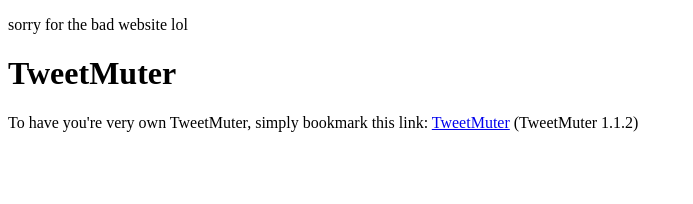
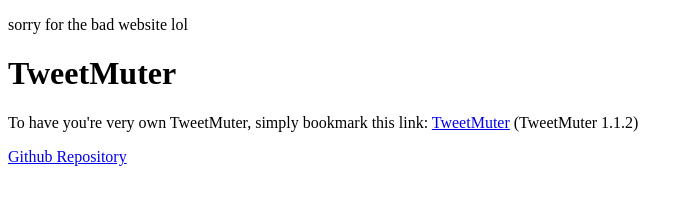
Before and after one commit to RedMikePumpkin/tweetmuter, a plain HTML site: page index.html in a window 1280 px wide. Shown: the whole page, without its empty margins (0-693 px from the left). Drawn offline with Linux system fonts and the light colour scheme.

Commit message:
Update index.html

```diff
--- a/index.html
+++ b/index.html
@@ -9,6 +9,7 @@
     <p>sorry for the bad website lol</p>
     <h1>TweetMuter</h1>
     <p>To have you're very own TweetMuter, simply bookmark this link: <a href='#' id='url'>TweetMuter</a> (<span id='version'>Loading TweetMuter...</span>)</p>
+    <p><a href="https://github.com/RedMikePumpkin/tweetmuter/">Github Repository</a></p>
     <script>
       fetch(new Request('./index.min.js'))
         .then(response => response.text())
```
